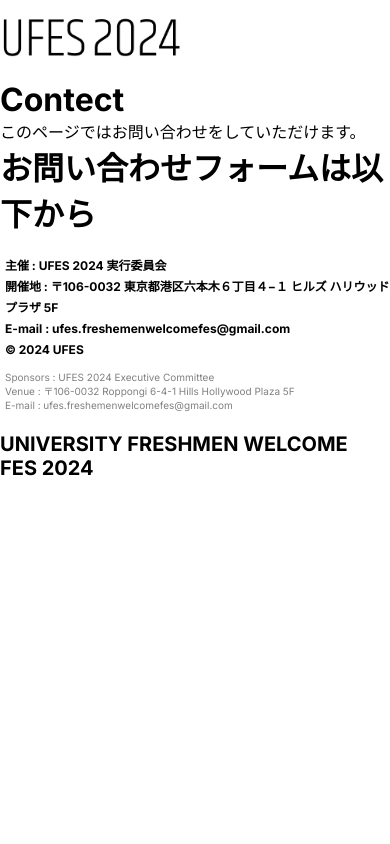
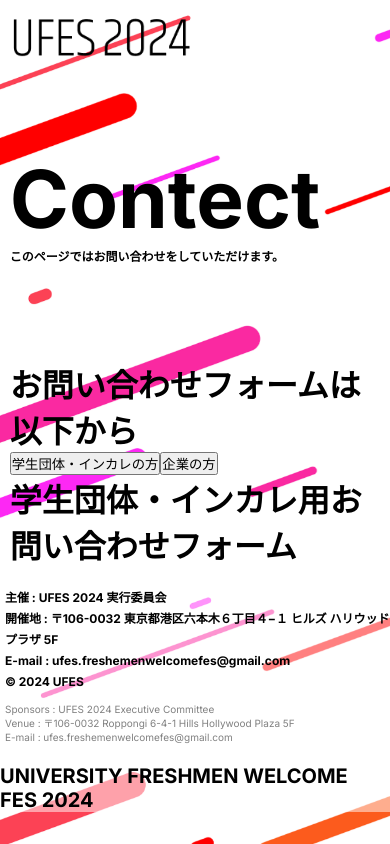
Before and after one commit to kohta9521/UFES2024_Official_Site, a Next.js app: page /contact in a window 390 px wide. Built offline with nearby package versions, Linux system fonts and the light colour scheme.

Commit message:
add new date

```diff
--- a/app/about/page.tsx
+++ b/app/about/page.tsx
@@ -5,9 +5,11 @@ import styles from "./About.module.scss";
 
 // components import
 import SubPageLayout from "@/components/templates/SubPageLayout";
+import BgImage from "@/components/organisms/BgImage";
 const About = () => {
   return (
     <div className={styles.about}>
+      <BgImage />
       <SubPageLayout id={1}>
         <h1>about</h1>
       </SubPageLayout>
--- a/app/contact/page.tsx
+++ b/app/contact/page.tsx
@@ -1,19 +1,52 @@
+"use client";
+import React, { useState } from "react";
+
 // scss import
 import styles from "./Contact.module.scss";
 
 // components import
 import SubPageLayout from "@/components/templates/SubPageLayout";
 import SubMainContentLayout from "@/components/templates/SubMainContentLayout";
+import BgImage from "@/components/organisms/BgImage";
 
 const Contact = () => {
+  // formの切り替え
+  const [form, setForm] = useState<"personal" | "company">("personal");
+
   return (
     <div className={styles.contact}>
+      <BgImage />
       <SubPageLayout id={2}>
         <SubMainContentLayout
           title="Contect"
           desc="このページではお問い合わせをしていただけます。"
         >
           <h1>お問い合わせフォームは以下から</h1>
+          <div className={styles.flexButton}>
+            <button
+              className={`${styles.personalButton} ${form === "personal" ? styles.active : ""}`}
+              onClick={() => setForm("personal")}
+            >
+              学生団体・インカレの方
+            </button>
+            <button
+              className={`${styles.companyButton} ${form === "company" ? styles.active : ""}`}
+              onClick={() => setForm("company")}
+            >
+              企業の方
+            </button>
+          </div>
+          <div className={styles.formContent}>
+            {form === "personal" ? (
+              <div className={styles.box}>
+                <h1>学生団体・インカレ用お問い合わせフォーム</h1>
+              </div>
+            ) : (
+              <div className={styles.box}>
+                <h1>企業用お問い合わせフォーム</h1>
+              </div>
+            )}
+          </div>
         </SubMainContentLayout>
       </SubPageLayout>
     </div>
--- a/components/molecules/Faq.tsx
+++ b/components/molecules/Faq.tsx
@@ -39,7 +39,7 @@ const Faq = () => {
           </h3>
           {questions.map(({ id, question, answer }) => (
             <div
-              data-aos="fade-up"
+              // data-aos="fade-up"
               key={id}
               className={`${styles.questionItem} ${openQuestionId === id ? styles.open : ""}`}
               onClick={() => toggleQuestion(id)}
--- a/components/molecules/SnsBox.tsx
+++ b/components/molecules/SnsBox.tsx
@@ -8,13 +8,16 @@ import { FiInstagram } from "react-icons/fi";
 import { FaSquareXTwitter } from "react-icons/fa6";
 import { FaYoutube } from "react-icons/fa6";
 import { FaTiktok } from "react-icons/fa6";
+import Link from "next/link";
 
 const SnsBox = () => {
   return (
     <div className={styles.box}>
       <span className={styles.verticalBorder}></span>
       {/* react icons */}
-      <FiInstagram className={styles.snsIcon} />
+      <Link href={"https://www.instagram.com/ufes_2024/"}>
+        <FiInstagram className={styles.snsIcon} />
+      </Link>
       <FaSquareXTwitter className={styles.snsIcon} />
       <FaYoutube className={styles.snsIcon} />
       <FaTiktok className={styles.snsIcon} />
--- a/components/molecules/styles/Header.module.scss
+++ b/components/molecules/styles/Header.module.scss
@@ -0,0 +1,6 @@
+.header {
+  .container {
+    width: 95%;
+    margin: 0 auto;
+  }
+}
--- a/components/organisms/styles/About.module.scss
+++ b/components/organisms/styles/About.module.scss
@@ -199,7 +199,7 @@
       }
       .underBox {
         width: 100%;
-        display: flex;
+        display: block;
         .leftBox {
           .mainName {
             font-size: 25px;
--- a/components/organisms/styles/Contact.module.scss
+++ b/components/organisms/styles/Contact.module.scss
@@ -89,11 +89,9 @@
         }
         .btnFlexBox {
           width: 100%;
-          display: flex;
-          justify-content: space-around;
           .contactBtn {
             border: 1px solid var(--main-pink);
-            padding: 20px 70px;
+            padding: 15px 50px;
             color: var(--main-pink);
             font-size: 18px;
             font-weight: bold;
@@ -149,7 +147,7 @@
             width: 100%;
             border: 1px solid var(--main-pink);
             color: var(--main-pink);
-            font-size: 18px;
+            font-size: 14px;
             font-weight: bold;
             text-decoration: none;
             &:hover {
--- a/components/organisms/styles/HamburgerScreen.module.scss
+++ b/components/organisms/styles/HamburgerScreen.module.scss
@@ -4,15 +4,17 @@
   right: 0; /* 左からではなく、右からスライドインさせるために変更 */
   width: 100%; /* メニューの幅を全体の80%に設定 */
   height: 100vh;
-  background-color: #ffffff;
+  background-color: #000000;
   display: flex;
+  z-index: 999;
   transform: translateX(
     100%
   ); /* 初期状態では画面外（右側）に隠れるように変更 */
   transition: transform 2s ease-in-out;
-  z-index: 30;
+  z-index: 999;
 
   &.open {
     transform: translateX(0); /* 画面全体を覆うようにメニューを表示 */
+    z-index: 999;
   }
 }
--- a/components/templates/SubMainContentLayout.tsx
+++ b/components/templates/SubMainContentLayout.tsx
@@ -20,8 +20,8 @@ const SubMainContentLayout = ({
   return (
     <div className={styles.mainContent}>
       <div className={styles.hero}>
-        <h1>{title}</h1>
-        <p>{desc}</p>
+        <h1 className={styles.title}>{title}</h1>
+        <p className={styles.desc}>{desc}</p>
       </div>
       <div className={styles.content}>{children}</div>
     </div>
--- a/components/templates/styles/SubMainContentLayout.module.scss
+++ b/components/templates/styles/SubMainContentLayout.module.scss
@@ -0,0 +1,65 @@
+.mainContent {
+  width: 100%;
+  .hero {
+    width: 95%;
+    height: 400px;
+    margin: 0 auto;
+    padding-top: 100px;
+    .title {
+      font-size: 140px;
+    }
+    .desc {
+      font-size: 20px;
+      font-weight: bold;
+    }
+  }
+  .content {
+    width: 60%;
+    margin: 0 auto;
+  }
+}
+
+@media screen and (max-width: 1280px) {
+  .mainContent {
+    width: 100%;
+    .hero {
+      width: 95%;
+      height: 400px;
+      margin: 0 auto;
+      padding-top: 100px;
+      .title {
+        font-size: 90px;
+      }
+      .desc {
+        font-size: 10px;
+        font-weight: bold;
+      }
+    }
+    .content {
+      width: 80%;
+      margin: 0 auto;
+    }
+  }
+}
+@media screen and (max-width: 768px) {
+  .mainContent {
+    width: 100%;
+    .hero {
+      width: 95%;
+      height: 280px;
+      margin: 0 auto;
+      padding-top: 70px;
+      .title {
+        font-size: 80px;
+      }
+      .desc {
+        font-size: 12px;
+        font-weight: bold;
+      }
+    }
+    .content {
+      width: 95%;
+      margin: 0 auto;
+    }
+  }
+}
```
